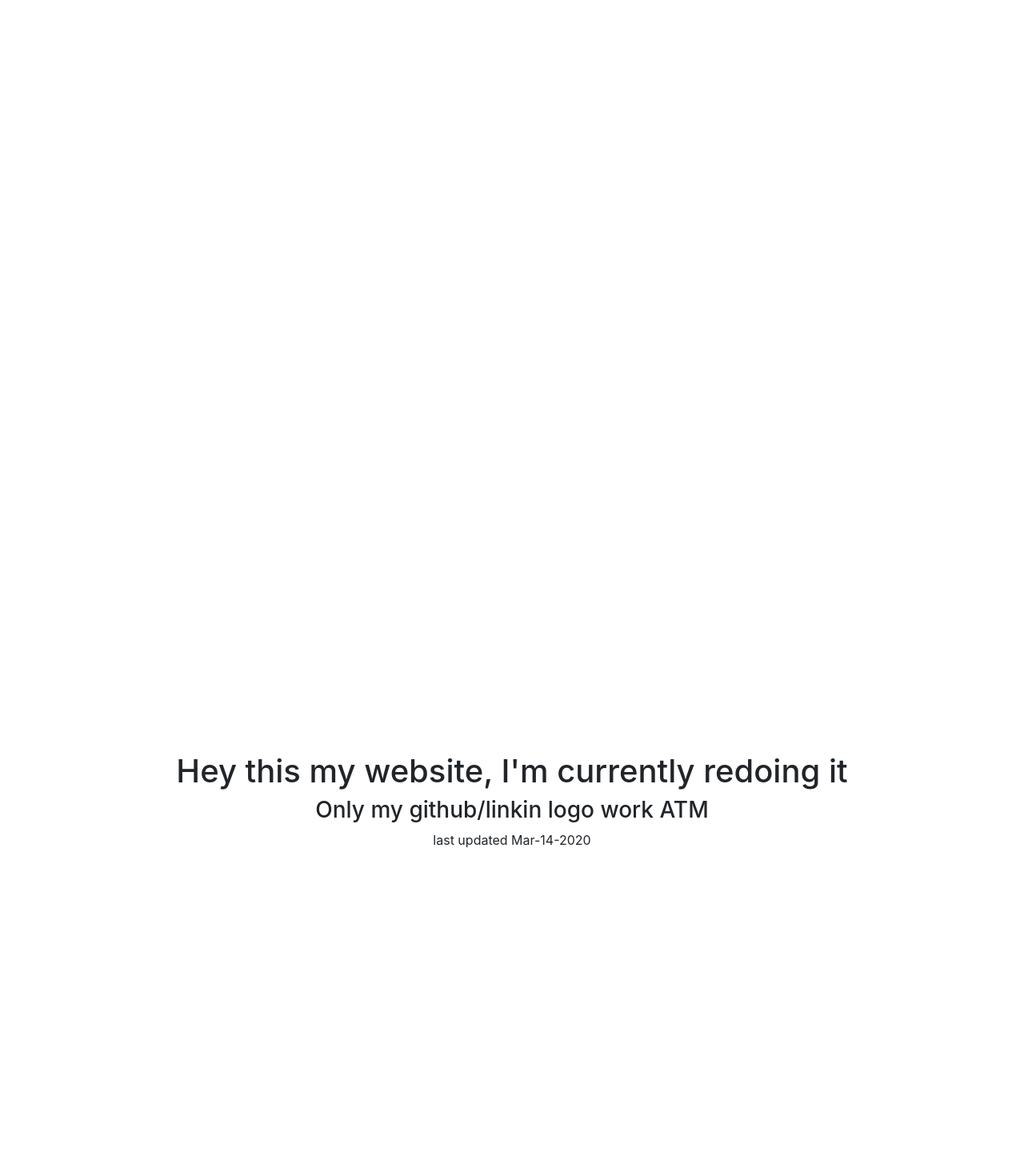
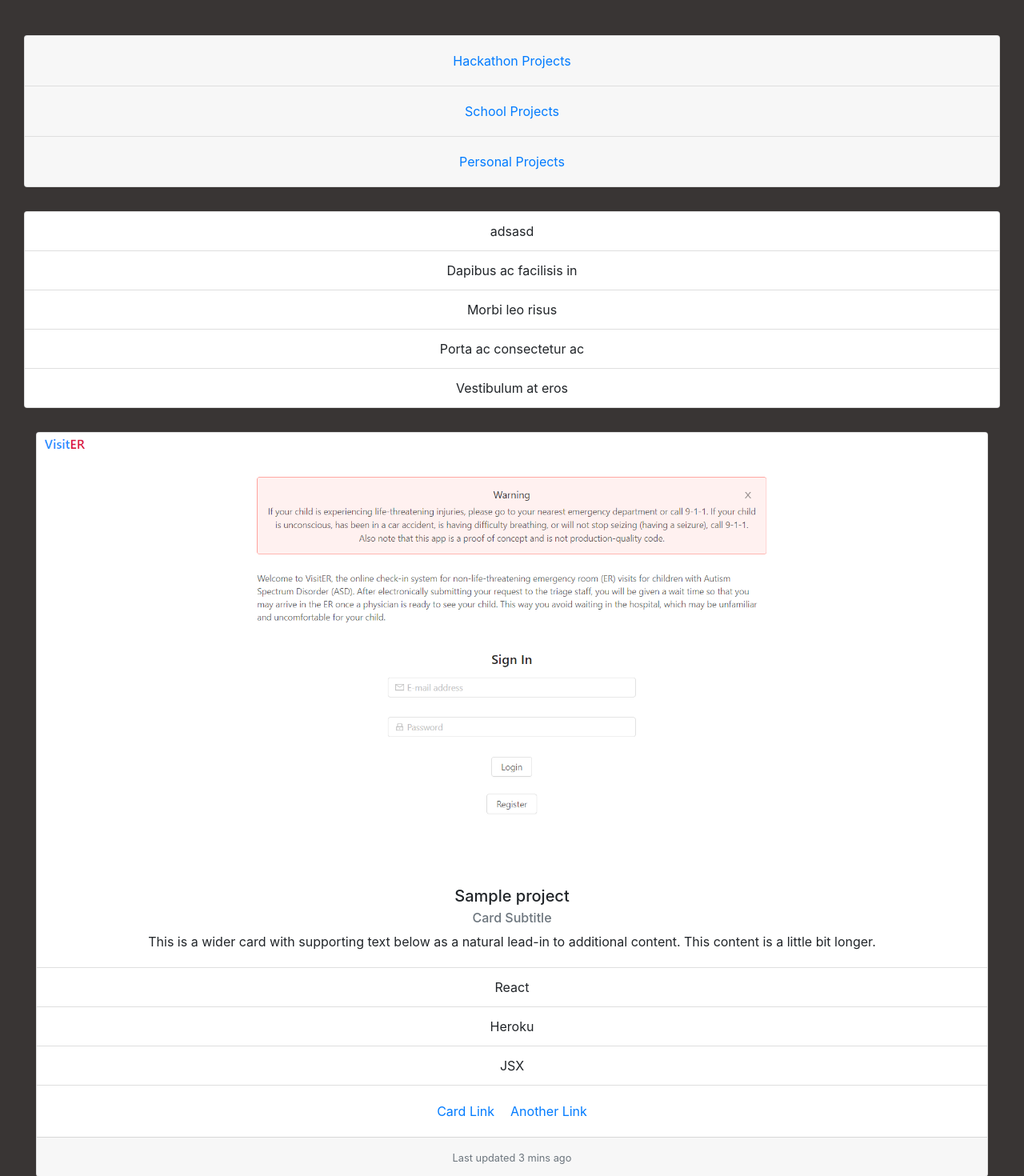
Before and after one commit to hitony7/WebReact, a React (Create React App) app: page /projects in a window 1280 px wide. Shown: the part 160-1630 px from the top of the page at 80% size. Before the commit the page ends 1222 px from the top, so only its background shows below. Built offline with nearby package versions, Linux system fonts and the light colour scheme.

Commit message:
new page

```diff
--- a/package.json
+++ b/package.json
@@ -15,6 +15,7 @@
     "react-responsive-canvas": "^1.0.2",
     "react-router-dom": "^5.1.2",
     "react-scripts": "3.4.0",
+    "react-sticky": "^6.0.3",
     "tasktimer": "^3.0.0"
   },
   "scripts": {
--- a/src/App.js
+++ b/src/App.js
@@ -17,9 +17,10 @@ import  ProjectsPage  from "./comp/ProjectsPage"
 function App() {
   const divStyle = {
     position: "relative",
-    top: "1000px"
+    //top: "1000px"
   };
   return (
+
 
     <div className="App" postion = "relative" >
          <BrowserRouter>
--- a/src/comp/MyBar.js
+++ b/src/comp/MyBar.js
@@ -35,7 +35,7 @@ export class MyBar extends Component {
     render() {
         return (
             <div>
-  <Navbar className="navbar navbar-light"  expand="lg">
+  <Navbar className="navbar navbar-light"  expand="lg"  >
   <Link to="/">
   <Navbar.Brand href="#home">
       <img
--- /dev/null
+++ b/src/comp/PPageCards.js
@@ -0,0 +1,131 @@
+import React, { Component } from 'react'
+import Screen from './imgs/screen.png'
+import Card from 'react-bootstrap/Card'
+import Button from 'react-bootstrap/Button'
+import Container from 'react-bootstrap/Container'
+import Row from 'react-bootstrap/Row'
+import ErPic from './imgs/visitER.PNG'
+import Col from 'react-bootstrap/Col'
+import ListGroup from "react-bootstrap/ListGroup"
+import ListGroupItem from "react-bootstrap/ListGroupItem"
+import 'bootstrap/dist/css/bootstrap.min.css';
+import CardDeck from "react-bootstrap/CardDeck"
+import CardGroup from "react-bootstrap/CardGroup"
+import Accordion from 'react-bootstrap/Accordion'
+import Image from 'react-bootstrap/Image'
+
+
+export class PPageCards extends Component {
+
+    render() {
+        //Bad to have inline style fix later
+        const divStyle = {
+            backgroundColor: "#393534",
+            width: "100%",
+            height: "100%",
+            margin: "0",
+            padding: "0",
+            position: "relative",
+        };
+
+        return (
+            <div style={divStyle} >
+                <h1 style={{ color:"#FFFAF0", padding:25 }} >Projects</h1>
+                <Accordion defaultActiveKey="0 " style={{ margin: 30}}>
+                    <Card>
+                        <Card.Header>
+                        <Accordion.Toggle as={Button} variant="link" eventKey="0">
+                            Hackathon Projects
+                        </Accordion.Toggle>
+                        </Card.Header>
+                        <Accordion.Collapse eventKey="0">
+
+                <ListGroup style={{ margin: 30}}>
+                    <ListGroup.Item>
+                        <Card border="dark" style={{ width: '18rem' }}>
+                            <Card.Header>Header</Card.Header>
+                            <Card.Body>
+                            <Card.Title>Dark Card Title</Card.Title>
+                            <Card.Text>
+                                Some quick example text to build on the card title and make up the bulk
+                                of the card's content.
+                            </Card.Text>
+                            </Card.Body>
+                        </Card>
+                         <br />
+
+                         </ListGroup.Item>
+                    <ListGroup.Item>Dapibus ac facilisis in</ListGroup.Item>
+                    <ListGroup.Item>Morbi leo risus</ListGroup.Item>
+                    <ListGroup.Item>Porta ac consectetur ac</ListGroup.Item>
+                     <ListGroup.Item>Vestibulum at eros</ListGroup.Item>
+                </ListGroup>
+
+                        </Accordion.Collapse>
+                    </Card>
+                    <Card>
+                        <Card.Header>
+                        <Accordion.Toggle as={Button} variant="link" eventKey="1">
+                            School Projects
+                        </Accordion.Toggle>
+                        </Card.Header>
+                        <Accordion.Collapse eventKey="1">
+                        <Card.Body>Hello! I'm another body</Card.Body>
+                        </Accordion.Collapse>
+                    </Card>
+                     <Card>
+                        <Card.Header>
+                        <Accordion.Toggle as={Button} variant="link" eventKey="2">
+                            Personal Projects
+                        </Accordion.Toggle>
+                        </Card.Header>
+                        <Accordion.Collapse eventKey="2">
+                        <Card.Body>Hello! I'm another body</Card.Body>
+                        </Accordion.Collapse>
+                    </Card>
+                    </Accordion>
+
+
+                <ListGroup style={{ margin: 30}}>
+                    <ListGroup.Item>adsasd</ListGroup.Item>
+                    <ListGroup.Item>Dapibus ac facilisis in</ListGroup.Item>
+                    <ListGroup.Item>Morbi leo risus</ListGroup.Item>
+                    <ListGroup.Item>Porta ac consectetur ac</ListGroup.Item>
+                     <ListGroup.Item>Vestibulum at eros</ListGroup.Item>
+                </ListGroup>
+
+                <CardDeck style={{ margin: 30}}>
+                    <Card>
+                        <Card.Img variant="top" src={ErPic} />
+                        <Card.Body>
+                            <Card.Title>Sample project</Card.Title>
+                            <Card.Subtitle className="mb-2 text-muted">Card Subtitle</Card.Subtitle>
+                            <Card.Text>
+                                This is a wider card with supporting text below as a natural lead-in to
+                                additional content. This content is a little bit longer.
+                        </Card.Text>
+                        </Card.Body>
+                        <ListGroup className="list-group-flush">
+                            <ListGroupItem>React</ListGroupItem>
+                            <ListGroupItem>Heroku</ListGroupItem>
+                            <ListGroupItem>JSX</ListGroupItem>
+                        </ListGroup>
+                        <Card.Body>
+                            <Card.Link href="#">Card Link</Card.Link>
+                            <Card.Link href="#">Another Link</Card.Link>
+                        </Card.Body>
+                        <Card.Footer>
+                            <small className="text-muted">Last updated 3 mins ago</small>
+                        </Card.Footer>
+
+
+                    </Card>
+                    </CardDeck>
+
+            </div>
+
+        )
+    }
+}
+
+export default PPageCards
--- a/src/comp/ProjectsPage.js
+++ b/src/comp/ProjectsPage.js
@@ -1,11 +1,11 @@
 import React, { Component } from 'react'
 import MyBar from './MyBar'
-
+import PPageCards from './PPageCards'
 class ProjectsPage extends Component {
     render(){
         return <div>
             <MyBar/>
-            Hey my project page
+            <PPageCards/>
              </div>
     }
 }
--- a/src/comp/WelcomePage.js
+++ b/src/comp/WelcomePage.js
@@ -2,6 +2,7 @@ import React, { Component } from 'react'
 import IntroPage from './IntroProject'
 import TitlePage from './TitlePage'
 import MyBar from './MyBar'
+
 
 class WelcomePage extends Component {
     render(){
```
Also changed, not shown: 1 other file (tests, documents, lock files or other folders).
